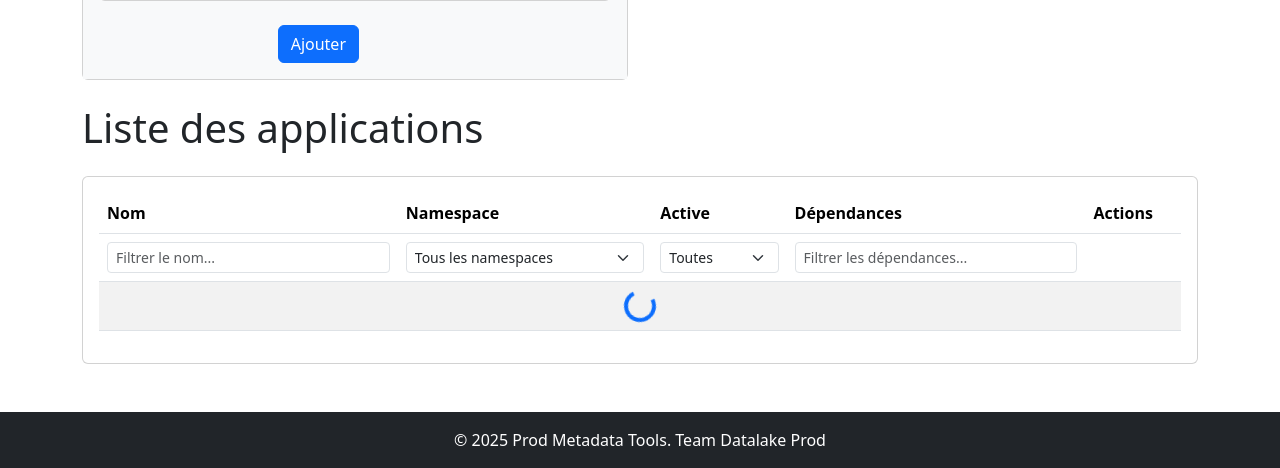
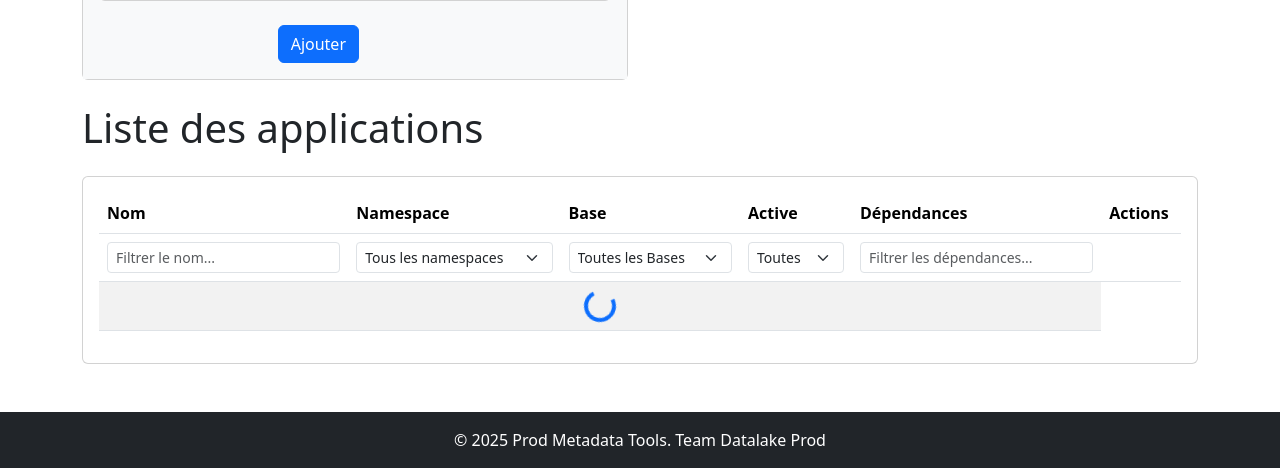
Before and after one commit to drfred1981/home-k8s-metadata, a Flask app: template app/templates/apps/applications.html in a window 1280 px wide. Shown: the part 1977-2445 px from the top of the page. Run offline with Flask 3, Linux system fonts and the light colour scheme; the template is opened without the code that fills it, so the values that code supplies are empty; parts of the project's set-up code (start-up, migrations or seed data) failed here and were passed over.

Commit message:
add base a,d base filter

```diff
--- a/app/routes/apps/applications.py
+++ b/app/routes/apps/applications.py
@@ -88,12 +88,12 @@ def create_application():
         return jsonify({'error': str(e)}), 400
 
 # API pour mettre à jour une application
-@applications_bp.route('/api/applications/<path:namespace>/<path:name>', methods=['PUT'])
-def update_application(name, namespace):
+@applications_bp.route('/api/applications/<path:namespace>/<path:name>/<path:base>', methods=['PUT'])
+def update_application(base, name, namespace):
     updated_app_data = request.json
-    print(updated_app_data)
+
     try:
-        updated_app = applications_service.update_application(name, namespace, updated_app_data)
+        updated_app = applications_service.update_application(base, name, namespace, updated_app_data)
 
         if updated_app:
             return jsonify(updated_app)
@@ -102,8 +102,8 @@ def update_application(name, namespace):
         return jsonify({'error': str(e)}), 400
 
 # API pour supprimer une application
-@applications_bp.route('/api/applications/<path:namespace>/<path:name>', methods=['DELETE'])
-def delete_application(name, namespace):
-    if applications_service.delete_application(name, namespace):
+@applications_bp.route('/api/applications/<path:namespace>/<path:name>/<path:base>', methods=['DELETE'])
+def delete_application(base, name, namespace):
+    if applications_service.delete_application(base, name, namespace):
         return '', 204
     return jsonify({'error': 'Application not found'}), 404
--- a/app/services/apps/applications_service.py
+++ b/app/services/apps/applications_service.py
@@ -6,12 +6,12 @@ REPO_PATH = os.environ.get('REPO_PATH')
 # Chemin du répertoire racine des applications
 ROOT_PATH = REPO_PATH+"/"+DATA_PATHS.get('applications_root')
 
-def _find_file_path(name, namespace):
+def _find_file_path(base, name, namespace):
     """
     Trouve le chemin complet du fichier YAML pour une application.
     Le chemin est construit à partir du namespace.
     """
-    filename = f"apps_{namespace}_{name}.yaml"
+    filename = f"{base}_{namespace}_{name}.yaml"
     return os.path.join(ROOT_PATH, namespace, filename)
 
 
@@ -58,9 +58,10 @@ def save_data(data):
         # Cas de création
         namespace = data.get('namespace')
         name = data.get('name')
-        if not namespace or not name:
-            raise ValueError("Le namespace et le nom sont requis pour la sauvegarde.")
-        file_path = _find_file_path(name, namespace)
+        base = data.get('base')
+        if not namespace or not name or not base:
+            raise ValueError("Le namespace, la base et le nom sont requis pour la sauvegarde.")
+        file_path = _find_file_path(base, name, namespace)
     else:
         file_path = data['full_path']
         del data['full_path'] # Nettoyer la clé temporaire
@@ -124,13 +125,10 @@ def create_application(new_app_data):
     if any(app['name'] == name and app['namespace'] == namespace for app in all_apps):
         return None # Application existante
 
-    # Ajouter le champ 'base'
-    new_app_data['base'] = 'apps'
-
     save_data(new_app_data)
     return new_app_data
 
-def update_application(current_name, current_namespace, updated_data):
+def update_application(current_base, current_name, current_namespace, updated_data):
     """
     Met à jour une application existante.
     Si le nom ou le namespace est modifié, le fichier sera déplacé.
@@ -160,7 +158,7 @@ def update_application(current_name, current_namespace, updated_data):
 
     # Si le nom ou le namespace a changé, il faut supprimer l'ancien fichier
     if new_name != current_name or new_namespace != current_namespace:
-        old_file_path = _find_file_path(current_name, current_namespace)
+        old_file_path = _find_file_path(current_base, current_name, current_namespace)
         if os.path.exists(old_file_path):
             os.remove(old_file_path)
             # On peut aussi tenter de supprimer le répertoire si il est vide
@@ -170,12 +168,12 @@ def update_application(current_name, current_namespace, updated_data):
                 pass # Le répertoire n'était pas vide, on ne le supprime pas
 
     return app_to_update
-
-def delete_application(name, namespace):
+base
+def delete_application(base, name, namespace):
     """
     Supprime une application par son nom et son namespace.
     """
-    file_path = _find_file_path(name, namespace)
+    file_path = _find_file_path(base, name, namespace)
 
     if not os.path.exists(file_path):
         return False
--- a/app/static/js/apps/applications.js
+++ b/app/static/js/apps/applications.js
@@ -7,6 +7,7 @@ document.addEventListener('DOMContentLoaded', () => {
     // Références aux éléments du formulaire de base
     const originalAppNameInput = document.getElementById('originalAppName');
     const originalAppNamespaceInput = document.getElementById('originalAppNamespace');
+    const originalAppBaseInput =  document.getElementById('base');
     const nameInput = document.getElementById('name');
     const namespaceInput = document.getElementById('namespace');
     const activeInput = document.getElementById('active');
@@ -48,6 +49,7 @@ document.addEventListener('DOMContentLoaded', () => {
 
     const filterNameInput = document.getElementById('filter-name');
     const filterNamespaceSelect = document.getElementById('filter-namespace'); // 🎯 Référence au nouveau filtre
+    const filterBaseSelect = document.getElementById('filter-base');
     const filterActiveSelect = document.getElementById('filter-active');
     const filterDependenciesInput = document.getElementById('filter-dependencies');
 
@@ -246,6 +248,7 @@ document.addEventListener('DOMContentLoaded', () => {
             allApplications = data;
 
             populateNamespaceFilter(allApplications); // 🎯 Remplir le filtre de namespace
+            populateBaseFilter(allApplications);
             applyFilters();
         } catch (error) {
             console.error("Failed to fetch applications:", error);
@@ -270,10 +273,24 @@ document.addEventListener('DOMContentLoaded', () => {
             filterNamespaceSelect.appendChild(option);
         });
     };
+     // 🎯 Nouvelle fonction pour remplir le sélecteur de namespace
+    const populateBaseFilter = (applications) => {
+        const bases = new Set();
+        applications.forEach(app => bases.add(app.base));
+
+        const sortedBases = Array.from(base).sort();
+        sortedBases.forEach(ns => {
+            const option = document.createElement('option');
+            option.value = ns;
+            option.textContent = ns;
+            filterBaseSelect.appendChild(option);
+        });
+    };
 
     const applyFilters = () => {
         const nameFilter = filterNameInput.value.toLowerCase();
         const namespaceFilter = filterNamespaceSelect.value;
+        const baseFilter = filterBaseSelect.value;
         const activeFilter = filterActiveSelect.value;
         const dependenciesFilter = filterDependenciesInput.value.toLowerCase();
 
@@ -281,11 +298,12 @@ document.addEventListener('DOMContentLoaded', () => {
             const matchesName = app.name.toLowerCase().includes(nameFilter);
             // 🎯 Logique de filtrage par namespace
             const matchesNamespace = namespaceFilter === '' || app.namespace.toLowerCase().includes(namespaceFilter.toLowerCase());
+            const matchesBase = baseFilter === '' || app.base.toLowerCase().includes(aseFilter.toLowerCase());
             const matchesActive = activeFilter === '' || String(app.active) === activeFilter;
             const matchesDependencies = dependenciesFilter === '' ||
                                         (app.dependsOn && app.dependsOn.some(dep => dep.name.toLowerCase().includes(dependenciesFilter)));
 
-            return matchesName && matchesNamespace && matchesActive && matchesDependencies;
+            return matchesName && matchesNamespace && matchesActive && matchesDependencies && matchesBase;
         });
 
         renderTable(filteredApps);
@@ -301,6 +319,7 @@ document.addEventListener('DOMContentLoaded', () => {
             const row = tableBody.insertRow();
             row.dataset.name = app.name;
             row.dataset.namespace = app.namespace;
+            row.dataset.base = app.base;
 
             const componentsList = (app.components || []).map(c => c.path || c.nom).join(', ');
             const dependsOnList = (app.dependsOn || []).map(d => `${d.name} (${d.namespace})`).join(', ');
@@ -308,6 +327,7 @@ document.addEventListener('DOMContentLoaded', () => {
             row.innerHTML = `
                 <td>${app.name}</td>
                 <td>${app.namespace}</td>
+                <td>${app.base}</td>
                 <td>${app.active ? 'Oui' : 'Non'}</td>
                 <td>${componentsList}</td>
                 <td>${dependsOnList}</td>
@@ -324,6 +344,7 @@ document.addEventListener('DOMContentLoaded', () => {
 
         const originalName = originalAppNameInput.value;
         const originalNamespace = originalAppNamespaceInput.value;
+        const originalBase = originalAppBaseInput.value;
 
         const components = Array.from(componentsSelect.options)
             .filter(opt => opt.selected)
@@ -383,10 +404,11 @@ document.addEventListener('DOMContentLoaded', () => {
         let url = API_URL_BASE;
         let method = 'POST';
 
-        if (originalName && originalNamespace) {
+        if (originalName && originalNamespace && originalBase) {
             const encodedNamespace = encodeURIComponent(originalNamespace);
             const encodedName = encodeURIComponent(originalName);
-            url = `${API_URL_BASE}/${encodedNamespace}/${encodedName}`;
+            const encodeBase = encodeURIComponent(originalBase);
+            url = `${API_URL_BASE}/${encodedNamespace}/${encodedName}/${encodeBase}`;
             method = 'PUT';
         }
 
@@ -413,11 +435,13 @@ document.addEventListener('DOMContentLoaded', () => {
         const target = e.target;
         const name = target.dataset.name;
         const namespace = target.dataset.namespace;
+        const base = target.dataset.base;
 
         if (target.classList.contains('delete-btn')) {
             const encodedNamespace = encodeURIComponent(namespace);
             const encodedName = encodeURIComponent(name);
-            const url = `${API_URL_BASE}/${encodedNamespace}/${encodedName}`;
+            const encodedBase = encodeURIComponent(base);
+            const url = `${API_URL_BASE}/${encodedNamespace}/${encodedName}/${encodedBase}`;
 
             if (confirm(`Voulez-vous vraiment supprimer l'application ${name} dans le namespace ${namespace} ?`)) {
                 const response = await fetch(url, { method: 'DELETE' });
@@ -522,6 +546,7 @@ document.addEventListener('DOMContentLoaded', () => {
 
     filterNameInput.addEventListener('input', applyFilters);
     filterNamespaceSelect.addEventListener('change', applyFilters); // 🎯 Écouteur pour le nouveau filtre
+    filterBaseeSelect.addEventListener('change', applyFilters); // 🎯 Écouteur pour le nouveau filtre
     filterActiveSelect.addEventListener('change', applyFilters);
     filterDependenciesInput.addEventListener('input', applyFilters);
 
--- a/app/templates/apps/applications.html
+++ b/app/templates/apps/applications.html
@@ -252,6 +252,7 @@
                     <tr>
                         <th>Nom</th>
                         <th>Namespace</th>
+                        <th>Base</th>
                         <th>Active</th>
                         <th>Dépendances</th>
                         <th>Actions</th>
@@ -261,6 +262,11 @@
                         <td>
                             <select id="filter-namespace" class="form-select form-select-sm">
                                 <option value="">Tous les namespaces</option>
+                            </select>
+                        </td>
+                        <td>
+                            <select id="filter-base" class="form-select form-select-sm">
+                                <option value="">Toutes les Bases</option>
                             </select>
                         </td>
                         <td>
```
